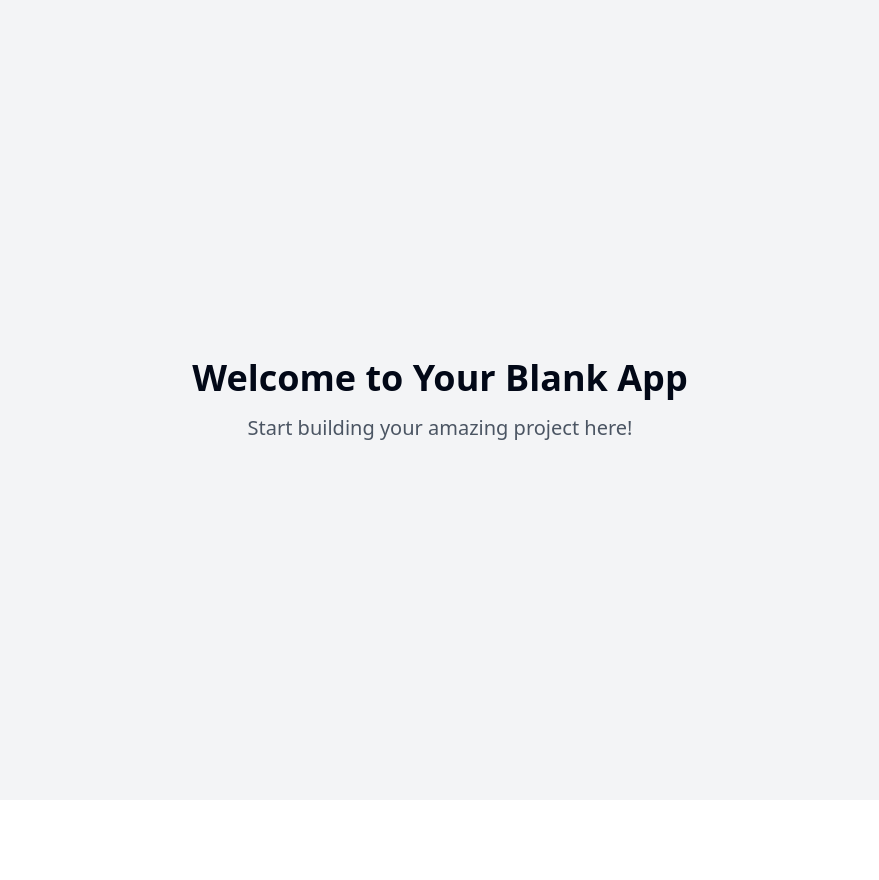
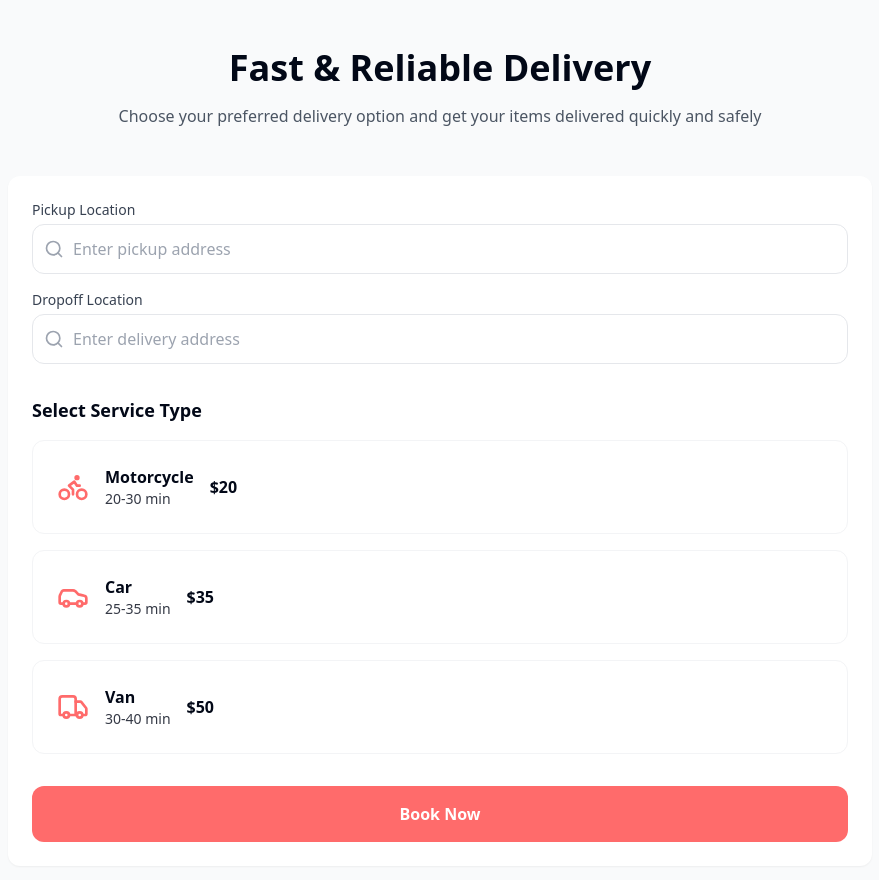
Before and after one commit to maxvaljan/maxmove-delivery-webapp, a React (Vite) app: page / in a window 1280 px wide. Shown: the top 880 px of the page, without its empty margins (200-1079 px from the left). Before the commit the page ends 800 px from the top, so only its background shows below. Built offline with nearby package versions, Linux system fonts and the light colour scheme.

Commit message:
Add Maxmove feature similar to Lalamove
Implement the Maxmove functionality to provide services similar to Lalamove within the application. This change aims to enhance the user experience by offering additional delivery options.
[skip gpt_engineer]

```diff
--- a/package.json
+++ b/package.json
@@ -45,6 +45,7 @@
     "cmdk": "^1.0.0",
     "date-fns": "^3.6.0",
     "embla-carousel-react": "^8.3.0",
+    "framer-motion": "^11.15.0",
     "input-otp": "^1.2.4",
     "lucide-react": "^0.462.0",
     "next-themes": "^0.3.0",
--- /dev/null
+++ b/src/components/LocationInput.tsx
@@ -0,0 +1,28 @@
+import { Search } from "lucide-react";
+
+interface LocationInputProps {
+  label: string;
+  placeholder: string;
+  value: string;
+  onChange: (value: string) => void;
+}
+
+const LocationInput = ({ label, placeholder, value, onChange }: LocationInputProps) => {
+  return (
+    <div className="relative">
+      <label className="block text-sm font-medium text-gray-700 mb-1">{label}</label>
+      <div className="relative">
+        <input
+          type="text"
+          value={value}
+          onChange={(e) => onChange(e.target.value)}
+          placeholder={placeholder}
+          className="w-full pl-10 pr-4 py-3 rounded-lg border border-gray-200 focus:outline-none focus:ring-2 focus:ring-primary/20 focus:border-primary transition-all duration-200"
+        />
+        <Search className="absolute left-3 top-1/2 -translate-y-1/2 w-5 h-5 text-gray-400" />
+      </div>
+    </div>
+  );
+};
+
+export default LocationInput;
--- /dev/null
+++ b/src/components/ServiceCard.tsx
@@ -0,0 +1,46 @@
+import { motion } from "framer-motion";
+import { Truck, Car, Bike } from "lucide-react";
+
+interface ServiceCardProps {
+  type: "van" | "car" | "motorcycle";
+  price: string;
+  time: string;
+  onClick: () => void;
+  selected?: boolean;
+}
+
+const ServiceCard = ({ type, price, time, onClick, selected }: ServiceCardProps) => {
+  const icons = {
+    van: Truck,
+    car: Car,
+    motorcycle: Bike,
+  };
+
+  const Icon = icons[type];
+
+  return (
+    <motion.div
+      whileHover={{ scale: 1.02 }}
+      whileTap={{ scale: 0.98 }}
+      onClick={onClick}
+      className={`p-6 rounded-lg cursor-pointer transition-all duration-200 ${
+        selected
+          ? "bg-primary text-white shadow-lg"
+          : "bg-white hover:shadow-md border border-gray-100"
+      }`}
+    >
+      <div className="flex items-center space-x-4">
+        <Icon className={`w-8 h-8 ${selected ? "text-white" : "text-primary"}`} />
+        <div>
+          <h3 className="font-semibold capitalize">{type}</h3>
+          <p className="text-sm opacity-80">{time}</p>
+        </div>
+        <div className="ml-auto">
+          <span className="font-bold">{price}</span>
+        </div>
+      </div>
+    </motion.div>
+  );
+};
+
+export default ServiceCard;
--- a/src/pages/Index.tsx
+++ b/src/pages/Index.tsx
@@ -1,11 +1,69 @@
-// Update this page (the content is just a fallback if you fail to update the page)
+import { useState } from "react";
+import { motion } from "framer-motion";
+import ServiceCard from "../components/ServiceCard";
+import LocationInput from "../components/LocationInput";
 
 const Index = () => {
+  const [pickup, setPickup] = useState("");
+  const [dropoff, setDropoff] = useState("");
+  const [selectedService, setSelectedService] = useState<string | null>(null);
+
+  const services = [
+    { type: "motorcycle" as const, price: "$20", time: "20-30 min" },
+    { type: "car" as const, price: "$35", time: "25-35 min" },
+    { type: "van" as const, price: "$50", time: "30-40 min" },
+  ];
+
   return (
-    <div className="min-h-screen flex items-center justify-center bg-gray-100">
-      <div className="text-center">
-        <h1 className="text-4xl font-bold mb-4">Welcome to Your Blank App</h1>
-        <p className="text-xl text-gray-600">Start building your amazing project here!</p>
+    <div className="min-h-screen bg-gray-50">
+      <div className="container max-w-4xl mx-auto py-12 px-4">
+        <motion.div
+          initial={{ opacity: 0, y: 20 }}
+          animate={{ opacity: 1, y: 0 }}
+          className="text-center mb-12"
+        >
+          <h1 className="text-4xl font-bold mb-4">Fast & Reliable Delivery</h1>
+          <p className="text-gray-600 max-w-2xl mx-auto">
+            Choose your preferred delivery option and get your items delivered quickly and safely
+          </p>
+        </motion.div>
+
+        <div className="bg-white rounded-xl shadow-sm p-6 mb-8">
+          <div className="space-y-4 mb-8">
+            <LocationInput
+              label="Pickup Location"
+              placeholder="Enter pickup address"
+              value={pickup}
+              onChange={setPickup}
+            />
+            <LocationInput
+              label="Dropoff Location"
+              placeholder="Enter delivery address"
+              value={dropoff}
+              onChange={setDropoff}
+            />
+          </div>
+
+          <div className="space-y-4">
+            <h2 className="font-semibold text-lg mb-4">Select Service Type</h2>
+            {services.map((service) => (
+              <ServiceCard
+                key={service.type}
+                {...service}
+                selected={selectedService === service.type}
+                onClick={() => setSelectedService(service.type)}
+              />
+            ))}
+          </div>
+
+          <motion.button
+            whileHover={{ scale: 1.02 }}
+            whileTap={{ scale: 0.98 }}
+            className="w-full mt-8 bg-primary text-white py-4 rounded-lg font-semibold hover:bg-primary/90 transition-colors duration-200"
+          >
+            Book Now
+          </motion.button>
+        </div>
       </div>
     </div>
   );
--- a/tailwind.config.ts
+++ b/tailwind.config.ts
@@ -12,85 +12,55 @@ export default {
   theme: {
     container: {
       center: true,
-			padding: '2rem',
+      padding: "2rem",
       screens: {
-				'2xl': '1400px'
-			}
+        "2xl": "1400px",
+      },
     },
     extend: {
       colors: {
-				border: 'hsl(var(--border))',
-				input: 'hsl(var(--input))',
-				ring: 'hsl(var(--ring))',
-				background: 'hsl(var(--background))',
-				foreground: 'hsl(var(--foreground))',
+        border: "hsl(var(--border))",
+        input: "hsl(var(--input))",
+        ring: "hsl(var(--ring))",
+        background: "hsl(var(--background))",
+        foreground: "hsl(var(--foreground))",
         primary: {
-					DEFAULT: 'hsl(var(--primary))',
-					foreground: 'hsl(var(--primary-foreground))'
+          DEFAULT: "#FF6B6B",
+          foreground: "#FFFFFF",
         },
         secondary: {
-					DEFAULT: 'hsl(var(--secondary))',
-					foreground: 'hsl(var(--secondary-foreground))'
-				},
-				destructive: {
-					DEFAULT: 'hsl(var(--destructive))',
-					foreground: 'hsl(var(--destructive-foreground))'
+          DEFAULT: "#E9ECEF",
+          foreground: "#343A40",
         },
         muted: {
-					DEFAULT: 'hsl(var(--muted))',
-					foreground: 'hsl(var(--muted-foreground))'
+          DEFAULT: "#F8F9FA",
+          foreground: "#868E96",
         },
         accent: {
-					DEFAULT: 'hsl(var(--accent))',
-					foreground: 'hsl(var(--accent-foreground))'
+          DEFAULT: "#FF6B6B",
+          foreground: "#FFFFFF",
         },
-				popover: {
-					DEFAULT: 'hsl(var(--popover))',
-					foreground: 'hsl(var(--popover-foreground))'
-				},
-				card: {
-					DEFAULT: 'hsl(var(--card))',
-					foreground: 'hsl(var(--card-foreground))'
-				},
-				sidebar: {
-					DEFAULT: 'hsl(var(--sidebar-background))',
-					foreground: 'hsl(var(--sidebar-foreground))',
-					primary: 'hsl(var(--sidebar-primary))',
-					'primary-foreground': 'hsl(var(--sidebar-primary-foreground))',
-					accent: 'hsl(var(--sidebar-accent))',
-					'accent-foreground': 'hsl(var(--sidebar-accent-foreground))',
-					border: 'hsl(var(--sidebar-border))',
-					ring: 'hsl(var(--sidebar-ring))'
-				}
       },
       borderRadius: {
-				lg: 'var(--radius)',
-				md: 'calc(var(--radius) - 2px)',
-				sm: 'calc(var(--radius) - 4px)'
+        lg: "12px",
+        md: "8px",
+        sm: "4px",
       },
       keyframes: {
-				'accordion-down': {
-					from: {
-						height: '0'
+        "slide-up": {
+          "0%": { transform: "translateY(10px)", opacity: "0" },
+          "100%": { transform: "translateY(0)", opacity: "1" },
         },
-					to: {
-						height: 'var(--radix-accordion-content-height)'
-					}
+        "fade-in": {
+          "0%": { opacity: "0" },
+          "100%": { opacity: "1" },
         },
-				'accordion-up': {
-					from: {
-						height: 'var(--radix-accordion-content-height)'
-					},
-					to: {
-						height: '0'
-					}
-				}
       },
       animation: {
-				'accordion-down': 'accordion-down 0.2s ease-out',
-				'accordion-up': 'accordion-up 0.2s ease-out'
-			}
-		}
+        "slide-up": "slide-up 0.4s ease-out",
+        "fade-in": "fade-in 0.3s ease-out",
+      },
+    },
   },
   plugins: [require("tailwindcss-animate")],
 } satisfies Config;
```
Also changed, not shown: 1 other file (tests, documents, lock files or other folders). Lines whose indentation alone changed are shown as unchanged.
